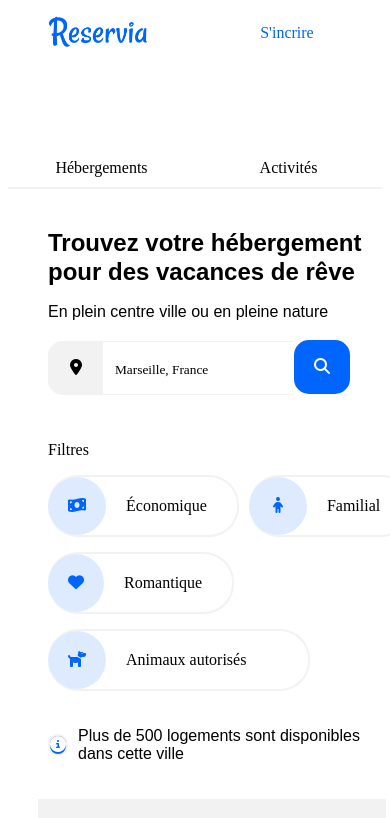
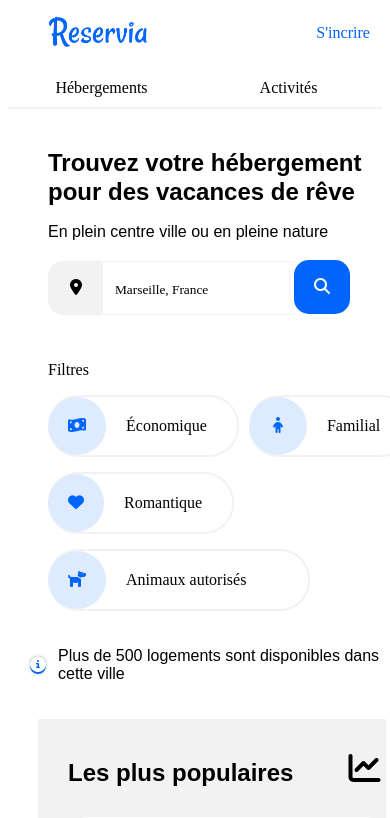
Before and after one commit to NoePo/NoePoizat_2_26072021, a plain HTML site: page index.html in a window 390 px wide. Shown: the top 818 px of the page. Drawn offline with Linux system fonts and the light colour scheme; a web font is replaced by a local one.

Commit message:
Correction des erreurs W3C

```diff
--- a/css/style.css
+++ b/css/style.css
@@ -572,6 +572,7 @@ footer {
 
 #Bloc_page {
     width:auto;
+align-items: center;
 
 }
 
@@ -609,7 +610,7 @@ article {
 
 header {
     display: flex;
-    margin-bottom: 100px;
+    margin-bottom: 20px;
 }
 
 #Inscrire {
@@ -620,7 +621,7 @@ header {
     display: flex;
     font-family: "Raleway_bold";
     color: #0065FC;
-    margin-left: 30%;
+    margin-left: 45%;
 }
 
 
@@ -660,6 +661,8 @@ header {
     padding-bottom: 10px;
     border-bottom: 2px solid #F2F2F2;
 }
+
+
 
 /* Partie recherche téléphone*/
 
@@ -714,7 +717,8 @@ header {
 
 
 #informations {
-    margin-left: 20px;
+    margin-left: auto;
+    margin-right: auto;
 }
 
 
@@ -725,11 +729,20 @@ aside {
     border-radius: 0px;
 }
 
+#Plus_populaires {
+    display: flex;
+}
+
 /* Partie hébergement téléphone*/
 
 #Hebergements_Marseille {
     height: 1500px;
     background-color: white;
+}
+
+article {
+    margin-left: auto;
+    margin-right: auto;
 }
 
 #Image_haut {
```
